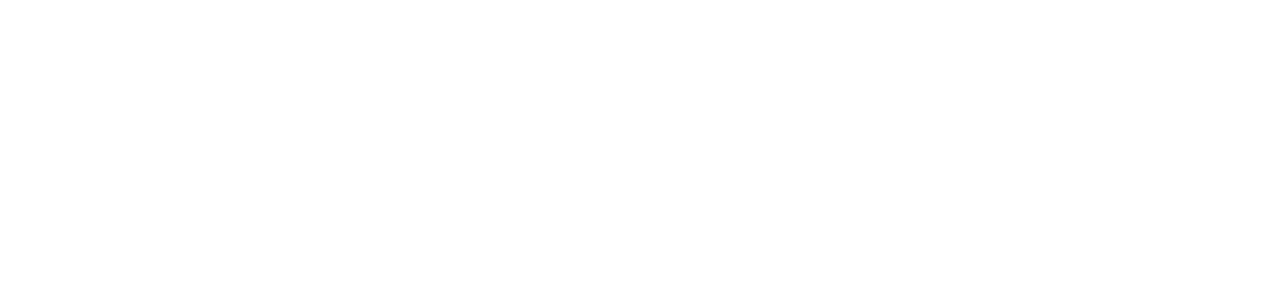
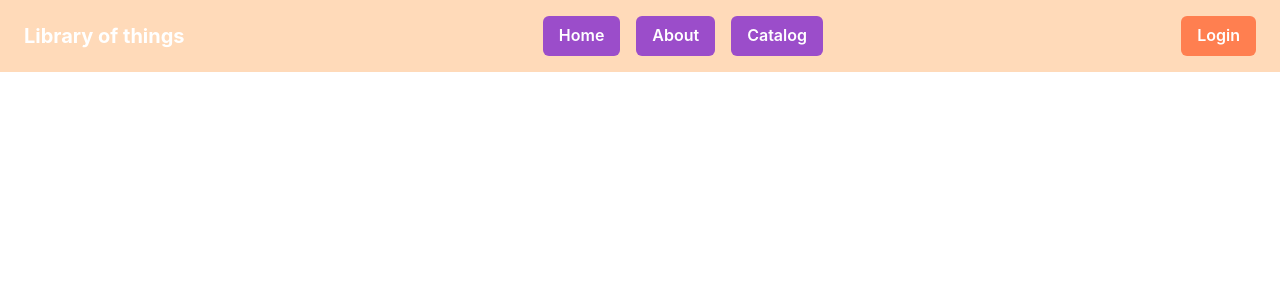
Before and after one commit to DennyNK/LibOfThings, a React (Vite) app in the folder client/: page / in a window 1280 px wide. Shown: the top 300 px of the page. Built offline with nearby package versions, Linux system fonts and the light colour scheme.

Commit message:
create header design

```diff
--- a/client/src/App.jsx
+++ b/client/src/App.jsx
@@ -1,10 +1,14 @@
 import './App.css'
+import Header from './components/header/Header.jsx'
+// import { Routes, Route } from 'react-router'
 
 function App() {
 
   return (
     <>
 
+    <Header/>
+
     </>
   )
 }
--- /dev/null
+++ b/client/src/components/header/Header.jsx
@@ -0,0 +1,57 @@
+import { Box, Button, Flex, Spacer } from "@chakra-ui/react";
+
+const Header = () => {
+  return (
+    <Box bg="peach.500" px={6} py={4} color="white">
+      <Flex align="center">
+
+        <Box fontSize="xl" fontWeight="bold">
+          Library of things
+        </Box>
+
+        <Spacer />
+
+
+        <Flex gap={4} align="center">
+          <Button
+            bg="purple.500"
+            color="white"
+            _hover={{ bg: "purple.400" }}
+            variant="ghost"
+          >
+            Home
+          </Button>
+          <Button
+            bg="purple.500"
+            color="white"
+            _hover={{ bg: "purple.400" }}
+            variant="ghost"
+          >
+            About
+          </Button>
+          <Button
+            bg="purple.500"
+            color="white"
+            _hover={{ bg: "purple.400" }}
+            variant="ghost"
+          >
+            Catalog
+          </Button>
+        </Flex>
+
+
+        <Spacer />
+        <Button
+          bg="coral.500"
+          color="white"
+          _hover={{ bg: "coral.400" }}
+          variant="solid"
+        >
+          Login
+        </Button>
+      </Flex>
+    </Box>
+  );
+};
+
+export default Header;
--- a/client/src/main.jsx
+++ b/client/src/main.jsx
@@ -1,13 +1,13 @@
 import { StrictMode } from 'react'
 import { createRoot } from 'react-dom/client'
-import './index.css'
 import App from './App.jsx'
 
 import { ChakraProvider } from '@chakra-ui/react'
+import theme from './theme.js'
 
 createRoot(document.getElementById('root')).render(
   <StrictMode>
-    <ChakraProvider>
+    <ChakraProvider theme={theme}>
 
     <App />
 
--- /dev/null
+++ b/client/src/theme.js
@@ -0,0 +1,21 @@
+import { extendTheme } from '@chakra-ui/react';
+
+const theme = extendTheme({
+  colors: {
+    peach: {
+      500: '#FFDAB9', // Peach color
+      400: '#FFB89B', // Lighter peach for hover
+    },
+    coral: {
+      500: '#FF7F50', // Coral color
+      400: '#FF6347', // Lighter coral for hover
+    },
+    purple: {
+        500: '#9B4DCA',  // Vibrant purple (for button or text)
+        400: '#A45EE8',  // Lighter purple for hover effect
+        600: '#6A1B9A',  // Darker purple (for active or focused button)
+      },
+  },
+});
+
+export default theme;
```
